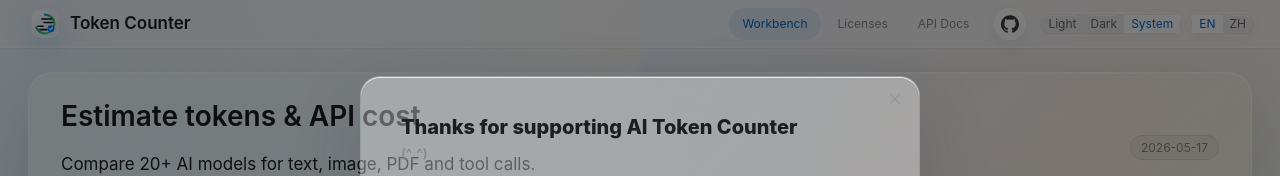
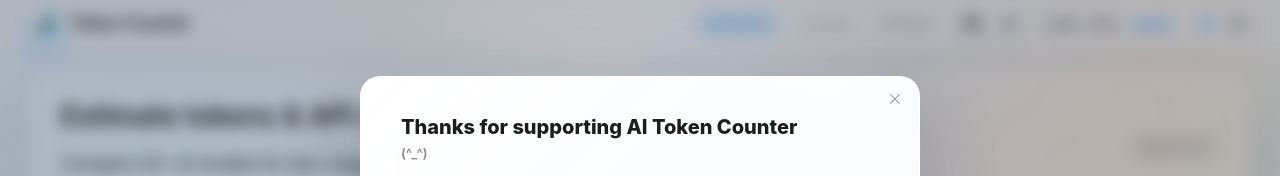
Before and after one commit to Shiaoming123/Tokens-Counter, a Vue app: page / in a window 1280 px wide. Shown: the top 176 px of the page. Built offline with nearby package versions, Linux system fonts and the light colour scheme; no server answers.

Commit message:
feat: improve welcome dialog presentation

```diff
--- a/src/App.vue
+++ b/src/App.vue
@@ -1,7 +1,7 @@
 <script setup lang="ts">
 import { computed, onMounted, ref } from 'vue'
 import { siGithub } from 'simple-icons'
-import { RotateCcw, Trash2 } from 'lucide-vue-next'
+import { Info, RotateCcw, Trash2 } from 'lucide-vue-next'
 import { ElDialog, ElDrawer, ElMessage, ElSegmented } from 'element-plus'
 import InputArea from './components/InputArea.vue'
 import ModelSelector from './components/ModelSelector.vue'
@@ -76,6 +76,10 @@
   rememberWelcomeDialog()
   welcomeDialogOpen.value = false
 }
+
+function openWelcomeDialog() {
+  welcomeDialogOpen.value = true
+}
 </script>
 
 <template>
@@ -103,6 +107,7 @@
             {{ localeStore.t('nav.apiDocs') }}
           </button>
         </nav>
+        <div class="header-icon-group">
           <a
             class="header-icon-link"
             :href="githubUrl"
@@ -115,6 +120,16 @@
               <path :d="siGithub.path" />
             </svg>
           </a>
+          <button
+            class="header-icon-link header-info-button"
+            type="button"
+            :aria-label="localeStore.t('welcome.reopen')"
+            :title="localeStore.t('welcome.reopen')"
+            @click="openWelcomeDialog"
+          >
+            <Info :size="18" aria-hidden="true" />
+          </button>
+        </div>
         <div class="header-controls">
           <ElSegmented v-model="themeStore.theme" :options="themeOptions" size="small" />
           <ElSegmented v-model="localeStore.locale" :options="localeOptions" size="small" />
@@ -259,6 +274,7 @@
     <ElDialog
       v-model="welcomeDialogOpen"
       class="welcome-dialog"
+      modal-class="welcome-dialog-overlay"
       width="min(560px, calc(100vw - 32px))"
       align-center
       @closed="rememberWelcomeDialog"
--- a/src/i18n/locales.ts
+++ b/src/i18n/locales.ts
@@ -35,6 +35,7 @@
     zh: '有需要咨询的朋友欢迎来信；没有需要也可以发邮件告诉我这个项目帮到了你，那我也会高兴得三天睡不着觉。(≧▽≦)',
   },
   'welcome.close': { en: 'Got it, start using (^_^)', zh: '知道啦，开始使用 (^_^)' },
+  'welcome.reopen': { en: 'Show welcome guide again', zh: '再次查看欢迎说明' },
 
   // ── Hero ──────────────────────────────────────────────────────────
   'hero.title': { en: 'Estimate tokens & API cost', zh: '估算 Token 数量与 API 费用' },
--- a/src/style.css
+++ b/src/style.css
@@ -537,9 +537,11 @@
   place-items: center;
   width: 34px;
   height: 34px;
+  padding: 0;
   border: 1px solid transparent;
   border-radius: 999px;
   color: var(--text-secondary);
+  background: transparent;
   text-decoration: none;
   transition:
     color 0.15s,
@@ -552,6 +554,17 @@
   width: 18px;
   height: 18px;
   fill: currentColor;
+}
+
+.header-icon-group {
+  display: inline-flex;
+  align-items: center;
+  gap: 6px;
+}
+
+.header-info-button svg {
+  fill: none;
+  stroke: currentColor;
 }
 
 .header-icon-link:hover {
@@ -844,11 +857,58 @@
 
 /* ---- Welcome Dialog ---- */
 
+.welcome-dialog-overlay {
+  background:
+    radial-gradient(circle at 50% 22%, rgba(255, 255, 255, 0.24), transparent 34%),
+    rgba(15, 23, 42, 0.28);
+  backdrop-filter: blur(8px) saturate(1.25);
+  -webkit-backdrop-filter: blur(8px) saturate(1.25);
+}
+
 .welcome-dialog {
-  border: 1px solid var(--line);
+  overflow: hidden;
+  border: 1px solid rgba(255, 255, 255, 0.68);
   border-radius: var(--radius);
-  background: var(--bg-panel);
-  box-shadow: var(--shadow-lg);
+  background:
+    linear-gradient(135deg, rgba(255, 255, 255, 0.96), rgba(244, 248, 255, 0.92)),
+    var(--bg-panel);
+  backdrop-filter: blur(28px) saturate(1.55);
+  -webkit-backdrop-filter: blur(28px) saturate(1.55);
+  box-shadow:
+    inset 0 1px 0 rgba(255, 255, 255, 0.92),
+    0 28px 80px rgba(15, 23, 42, 0.2);
+}
+
+[data-theme="dark"] .welcome-dialog-overlay {
+  background:
+    radial-gradient(circle at 50% 22%, rgba(96, 165, 250, 0.16), transparent 34%),
+    rgba(0, 0, 0, 0.56);
+}
+
+[data-theme="dark"] .welcome-dialog {
+  border-color: rgba(255, 255, 255, 0.16);
+  background:
+    linear-gradient(135deg, rgba(30, 41, 59, 0.96), rgba(15, 23, 42, 0.92)),
+    var(--bg-panel);
+  box-shadow:
+    inset 0 1px 0 rgba(255, 255, 255, 0.1),
+    0 28px 90px rgba(0, 0, 0, 0.56);
+}
+
+[data-style="apple"] .welcome-dialog {
+  border-color: rgba(255, 255, 255, 0.78);
+  background:
+    linear-gradient(135deg, rgba(255, 255, 255, 0.94), rgba(245, 249, 255, 0.9)),
+    rgba(255, 255, 255, 0.92);
+  backdrop-filter: blur(36px) saturate(1.8);
+  -webkit-backdrop-filter: blur(36px) saturate(1.8);
+}
+
+[data-theme="dark"][data-style="apple"] .welcome-dialog {
+  border-color: rgba(255, 255, 255, 0.14);
+  background:
+    linear-gradient(135deg, rgba(38, 38, 40, 0.94), rgba(22, 28, 38, 0.9)),
+    rgba(28, 28, 30, 0.92);
 }
 
 .welcome-dialog .el-dialog__header {
@@ -2851,9 +2911,13 @@
     flex-wrap: wrap;
   }
 
-  .header-icon-link {
+  .header-icon-group {
     order: 3;
     grid-column: 2;
+    justify-content: flex-end;
+  }
+
+  .header-icon-link {
     flex: 0 0 34px;
   }
 
```
Lines whose indentation alone changed are shown as unchanged.
